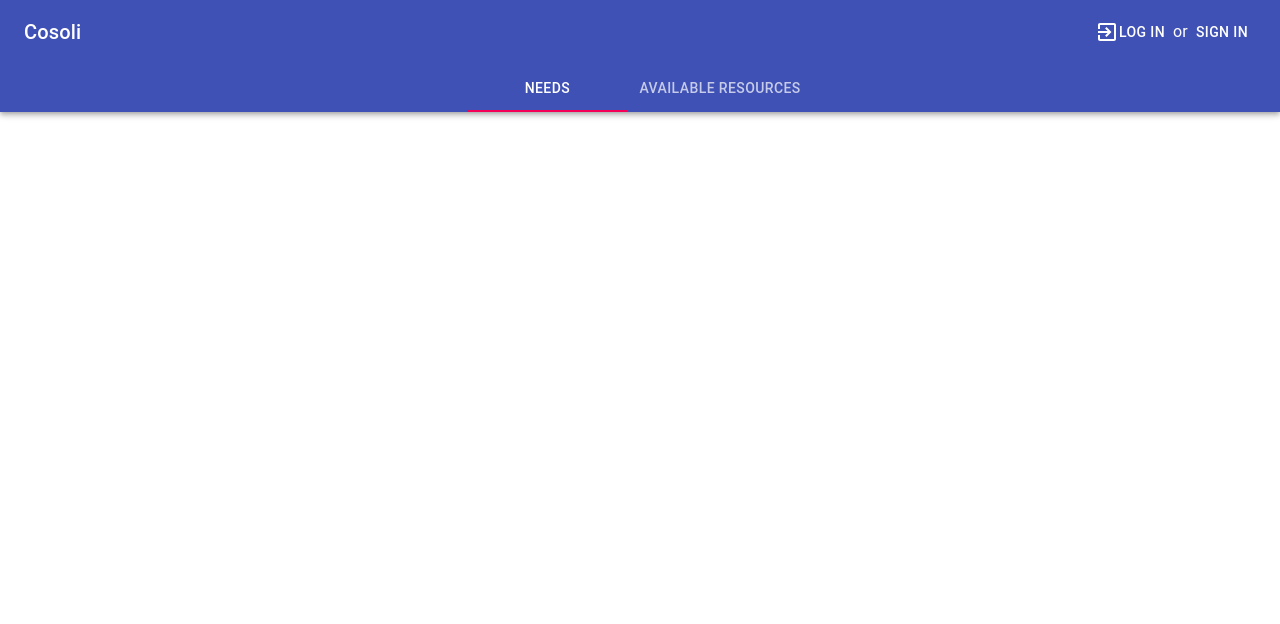
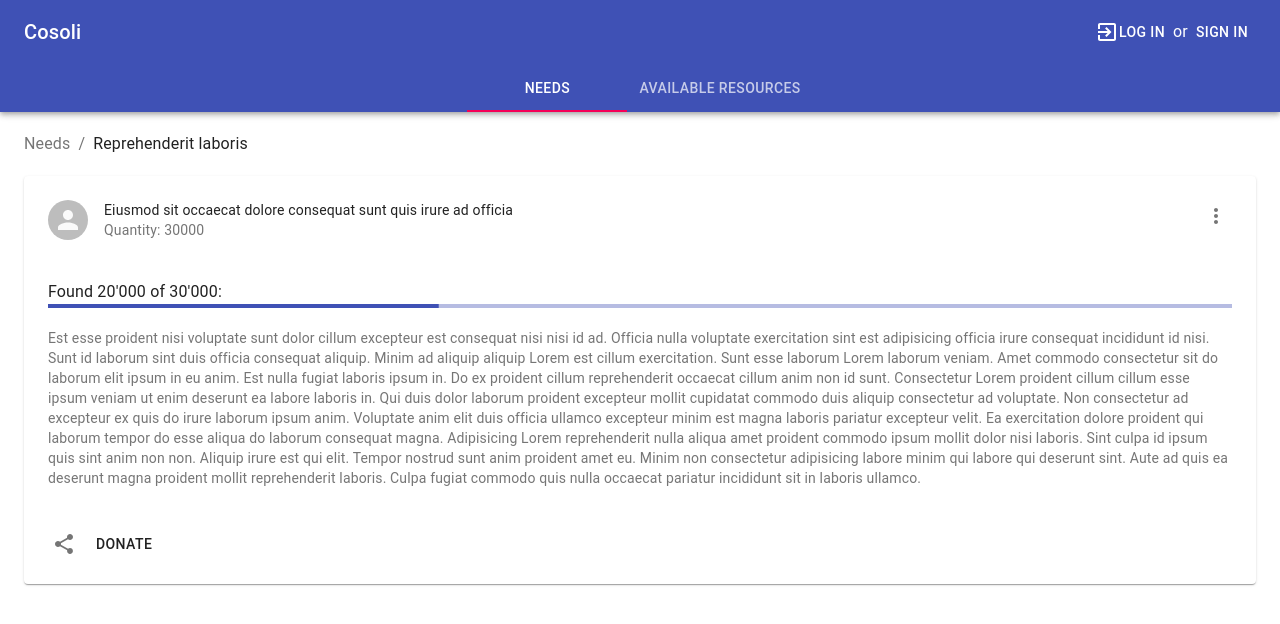
Before and after one commit to AdriatikDushica/hack-zurich-codevscovid-frontend, a React (Create React App) app: page /hack-zurich-codevscovid-frontend/needs/detail/1234 in a window 1280 px wide. Shown: the top 624 px of the page. Built offline with nearby package versions, Linux system fonts and the light colour scheme.

Commit message:
add need page

```diff
--- a/src/App.js
+++ b/src/App.js
@@ -5,6 +5,7 @@ import { Redirect, Route, Switch, withRouter } from "react-router-dom";
 import Needs from "./Pages/Needs/Needs";
 import AvailableResources from "./Pages/AvailableResources";
 import CreateNeed from "./Pages/Needs/CreateNeed";
+import Need from "./Pages/Needs/Need";
 
 function App({ location: { pathname } }) {
   return (
@@ -21,6 +22,9 @@ function App({ location: { pathname } }) {
         <Route path="/needs/create" exact>
           <CreateNeed />
         </Route>
+        <Route path="/needs/detail/1234" exact>
+          <Need />
+        </Route>
       </Switch>
     </div>
   );
--- /dev/null
+++ b/src/Pages/Needs/Need.js
@@ -0,0 +1,100 @@
+import React from "react";
+import { Card } from "@material-ui/core";
+import Container from "@material-ui/core/Container";
+import CardContent from "@material-ui/core/CardContent";
+import Typography from "@material-ui/core/Typography";
+import TextField from "@material-ui/core/TextField";
+import Breadcrumbs from "@material-ui/core/Breadcrumbs";
+import Link from "@material-ui/core/Link";
+import { withRouter } from "react-router-dom";
+import { Formik } from "formik";
+import { makeStyles } from "@material-ui/core/styles";
+import Button from "@material-ui/core/Button";
+import { connect } from "react-redux";
+import CardHeader from "@material-ui/core/CardHeader";
+import Avatar from "@material-ui/core/Avatar";
+import IconButton from "@material-ui/core/IconButton";
+import MoreVertIcon from "@material-ui/icons/MoreVert";
+import CardActions from "@material-ui/core/CardActions";
+import ShareIcon from "@material-ui/icons/Share";
+import Grid from "@material-ui/core/Grid";
+import { v4 } from "uuid";
+import { loremIpsum } from "lorem-ipsum";
+import LinearProgress from "@material-ui/core/LinearProgress";
+
+function handleErrors(response) {
+  if (!response.ok) {
+    throw Error(response.statusText);
+  }
+  return response;
+}
+
+const useStyles = makeStyles((theme) => ({
+  root: {
+    "& > *": {
+      margin: theme.spacing(1),
+    },
+  },
+}));
+
+const CreateNeed = ({ history, token, onSubmit }) => {
+  const classes = useStyles();
+
+  const title = loremIpsum({ units: "words", count: 10 });
+  const need = {
+    id: v4(),
+    title: title.charAt(0).toUpperCase() + title.slice(1),
+    body: loremIpsum({ count: 20 }),
+    quantity: 30000,
+  };
+
+  return (
+    <Container style={{ marginTop: "20px" }}>
+      <Breadcrumbs aria-label="breadcrumb">
+        <Link color="inherit" href="#" onClick={() => history.push("/needs")}>
+          Needs
+        </Link>
+        <Typography color="textPrimary">Reprehenderit laboris</Typography>
+      </Breadcrumbs>
+
+      <Grid item key={need.id} style={{ marginTop: "20px" }}>
+        <Card align={"left"} className={classes.root}>
+          <CardHeader
+            avatar={
+              <Avatar aria-label="recipe" className={classes.avatar}></Avatar>
+            }
+            action={
+              <IconButton aria-label="settings">
+                <MoreVertIcon />
+              </IconButton>
+            }
+            title={need.title}
+            subheader={`Quantity: ${need.quantity}`}
+          />
+          <CardContent>
+            <div>
+              <Typography>Found 20'000 of 30'000:</Typography>
+              <LinearProgress variant="determinate" value={33} />
+            </div>
+
+            <br />
+
+            <Typography variant="body2" color="textSecondary" component="p">
+              {need.body}
+            </Typography>
+          </CardContent>
+          <CardActions disableSpacing>
+            <IconButton aria-label="share">
+              <ShareIcon />
+            </IconButton>
+            <Button onClick={() => history.push("/needs/detail/1234")}>
+              Donate
+            </Button>
+          </CardActions>
+        </Card>
+      </Grid>
+    </Container>
+  );
+};
+
+export default connect()(withRouter(CreateNeed));
--- a/src/Pages/Needs/Needs.js
+++ b/src/Pages/Needs/Needs.js
@@ -20,15 +20,18 @@ import CreateNeedButton from "./CreateNeedButton";
 import { connect } from "react-redux";
 import { isLogged } from "../../redux/selectors";
 import LinearProgress from "@material-ui/core/LinearProgress";
+import { withRouter } from "react-router-dom";
 
 const generateRandomData = () => {
   let data = [];
 
   for (let i = 0; i < 18; i++) {
+    let title = loremIpsum({ units: "words", count: 2 });
     data.push({
       id: v4(),
-      title: loremIpsum({ units: "words", count: 2 }),
+      title: title.charAt(0).toUpperCase() + title.slice(1),
       body: loremIpsum({ count: 4 }),
+      quantity: Math.floor(Math.random() * 10) * 10 + 15,
     });
   }
 
@@ -63,7 +66,7 @@ const useStyles = makeStyles((theme) => ({
   },
 }));
 
-const Needs = ({ isLogged }) => {
+const Needs = ({ isLogged, history }) => {
   const classes = useStyles();
 
   const [data, setData] = useState(null);
@@ -95,7 +98,7 @@ const Needs = ({ isLogged }) => {
                   </IconButton>
                 }
                 title={need.title}
-                subheader="September 14, 2016"
+                subheader={`Quantity: ${need.quantity}`}
               />
               <CardContent>
                 <Typography variant="body2" color="textSecondary" component="p">
@@ -103,13 +106,12 @@ const Needs = ({ isLogged }) => {
                 </Typography>
               </CardContent>
               <CardActions disableSpacing>
-                <IconButton aria-label="add to favorites">
-                  <FavoriteIcon />
-                </IconButton>
                 <IconButton aria-label="share">
                   <ShareIcon />
                 </IconButton>
-                <Button>Show more</Button>
+                <Button onClick={() => history.push("/needs/detail/1234")}>
+                  Donate
+                </Button>
               </CardActions>
             </Card>
           </Grid>
@@ -121,4 +123,4 @@ const Needs = ({ isLogged }) => {
 
 export default connect((state) => ({
   isLogged: isLogged(state),
-}))(Needs);
+}))(withRouter(Needs));
```
